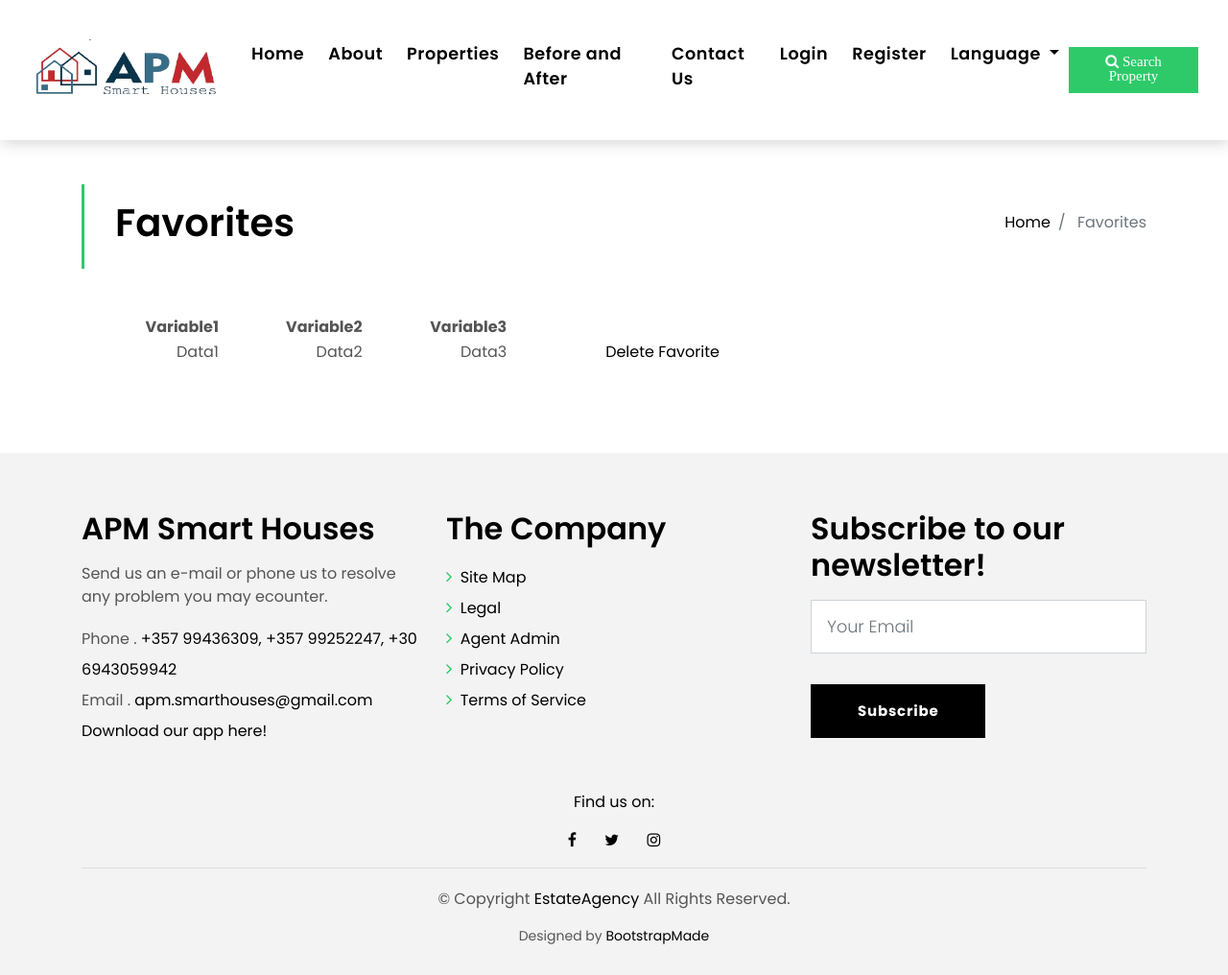
After one commit to Chrisprod06/Real-Estate-Project, a PHP site: page /favorites.php in a window 1280 px wide. The commit adds this page. Shown: the whole page at 96% size. Run offline with PHP 8.4, Linux system fonts and the light colour scheme; data that the repository does not hold is empty; some libraries are stand-ins or nearby versions.

Commit message:
Favorites (Only front end)

```diff
--- /dev/null
+++ b/favorites.php
@@ -0,0 +1,86 @@
+<!--Header-->
+<?php
+$title = "Favorites| APM Smart Houses";
+include_once "includes/header.inc.php";
+?>
+<!--/ Intro Single star /-->
+<section class="intro-single">
+  <div class="container">
+    <div class="row">
+      <div class="col-md-12 col-lg-8">
+        <div class="title-single-box">
+          <h1 class="title-single">Favorites</h1>
+        </div>
+      </div>
+      <div class="col-md-12 col-lg-4">
+        <nav aria-label="breadcrumb" class="breadcrumb-box d-flex justify-content-lg-end">
+          <ol class="breadcrumb">
+            <li class="breadcrumb-item">
+              <a href="index.php">Home</a>
+            </li>
+            <li class="breadcrumb-item active" aria-current="page">
+              Favorites
+            </li>
+          </ol>
+        </nav>
+      </div>
+    </div>
+  </div>
+</section>
+<!--/ Intro Single End /-->
+
+<!--/ Favorites Start /-->
+<section class="property-grid grid">
+  <div class="container">
+    <div class="row">
+      <div class="col-sm-12">
+        <div class="grid-option">
+
+          <table style="width:60%">
+            <tr>
+              <th>Variable1</th>
+              <th>Variable2</th>
+              <th>Variable3</th>
+            </tr>
+            <tr>
+              <td>Data1</td>
+              <td>Data2</td>
+              <td>Data3</td>
+              <td><a href="#">Delete Favorite</a></td>
+            </tr>
+          </table>
+
+        </div>
+      </div>
+
+    </div>
+
+  </div>
+</section>
+<!--/ Favorite Grid End /-->
+
+<!--Footer-->
+<?php
+include_once "includes/footer.inc.php";
+?>
+
+<a href="#" class="back-to-top"><i class="fa fa-chevron-up"></i></a>
+<div id="preloader"></div>
+
+<!-- JavaScript Libraries -->
+<script src="lib/jquery/jquery.min.js"></script>
+<script src="lib/jquery/jquery-migrate.min.js"></script>
+<script src="lib/popper/popper.min.js"></script>
+<script src="lib/bootstrap/js/bootstrap.min.js"></script>
+<script src="lib/easing/easing.min.js"></script>
+<script src="lib/owlcarousel/owl.carousel.min.js"></script>
+<script src="lib/scrollreveal/scrollreveal.min.js"></script>
+<!-- Contact Form JavaScript File -->
+<script src="contactform/contactform.js"></script>
+
+<!-- Template Main Javascript File -->
+<script src="js/main.js"></script>
+
+</body>
+
+</html>
--- a/includes/header.inc.php
+++ b/includes/header.inc.php
@@ -244,7 +244,7 @@ $_SESSION['lastVisitedPage'] = $res;
             <a class="nav-link" href="propertyGrid.php">Properties</a>
           </li>
 
-          <!--Script for the form below so that the link can "sumbit" the form.
+          <!--Script for the forms below so that the link can "sumbit" the form.
           Button that doesn't require the use of the script below
           <button type="submit" class="nav-link" name="sumbit">Before and After</button>-->
 
@@ -253,7 +253,12 @@ $_SESSION['lastVisitedPage'] = $res;
           {
             document.forms["myform"].submit();
           }
+          function submitform2()
+          {
+            document.forms["myform2"].submit();
+          }
           </script>
+
 
           <form id="myform" class="nav-item" action="includes/renovation.inc.php" method="POST">
             <a class="nav-link"  href="javascript: submitform()">Before and After</a>
@@ -273,9 +278,9 @@ $_SESSION['lastVisitedPage'] = $res;
                         <a class='nav-link' href='includes/logout.inc.php'>Logout</a>
                       </li>";
             } else if ($_SESSION['role'] == 2) {
-              echo "<li class='nav-item'>
-                        <a class='nav-link' href='login.php'>Favorites</a>
-                     </li>";
+              echo "<form id='myform2' class='nav-item' action='includes/favorite.inc.php' method='POST'>
+                    <a class='nav-link'  href='javascript: submitform2()'>Favorites</a>
+                    </form>";
               echo "<li class='nav-item'>
                          <a class='nav-link' href='includes/logout.inc.php'>Logout</a>
                       </li>";
--- a/renovationGrid.php
+++ b/renovationGrid.php
@@ -16,7 +16,7 @@ include_once "includes/header.inc.php";
         <nav aria-label="breadcrumb" class="breadcrumb-box d-flex justify-content-lg-end">
           <ol class="breadcrumb">
             <li class="breadcrumb-item">
-              <a href="#">Home</a>
+              <a href="index.php">Home</a>
             </li>
             <li class="breadcrumb-item active" aria-current="page">
               Renovations Grid
@@ -29,7 +29,7 @@ include_once "includes/header.inc.php";
 </section>
 <!--/ Intro Single End /-->
 
-<!--/ Property Grid Star /-->
+<!--/ Renovations Grid Star /-->
 <section class="property-grid grid">
   <div class="container">
     <div class="row">
```
Also changed, not shown: includes/favorite.inc.php (added, +16 -0 lines).
